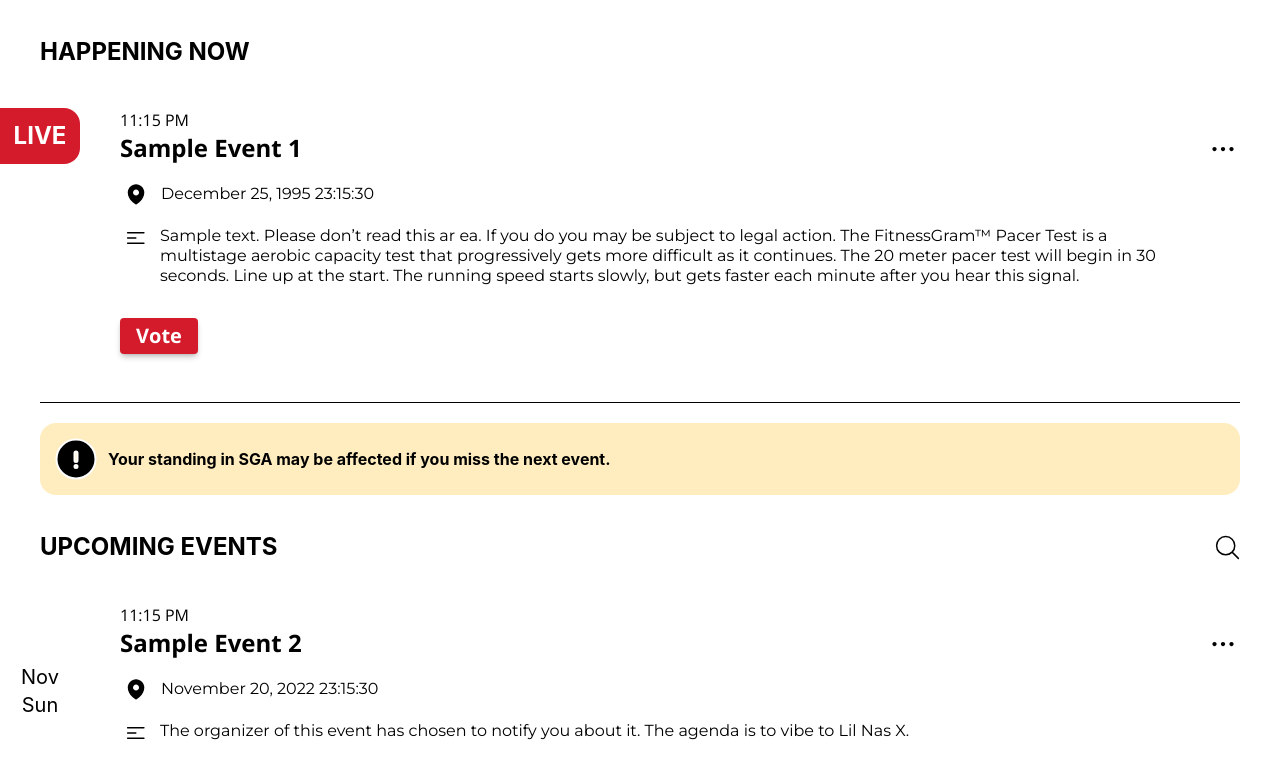
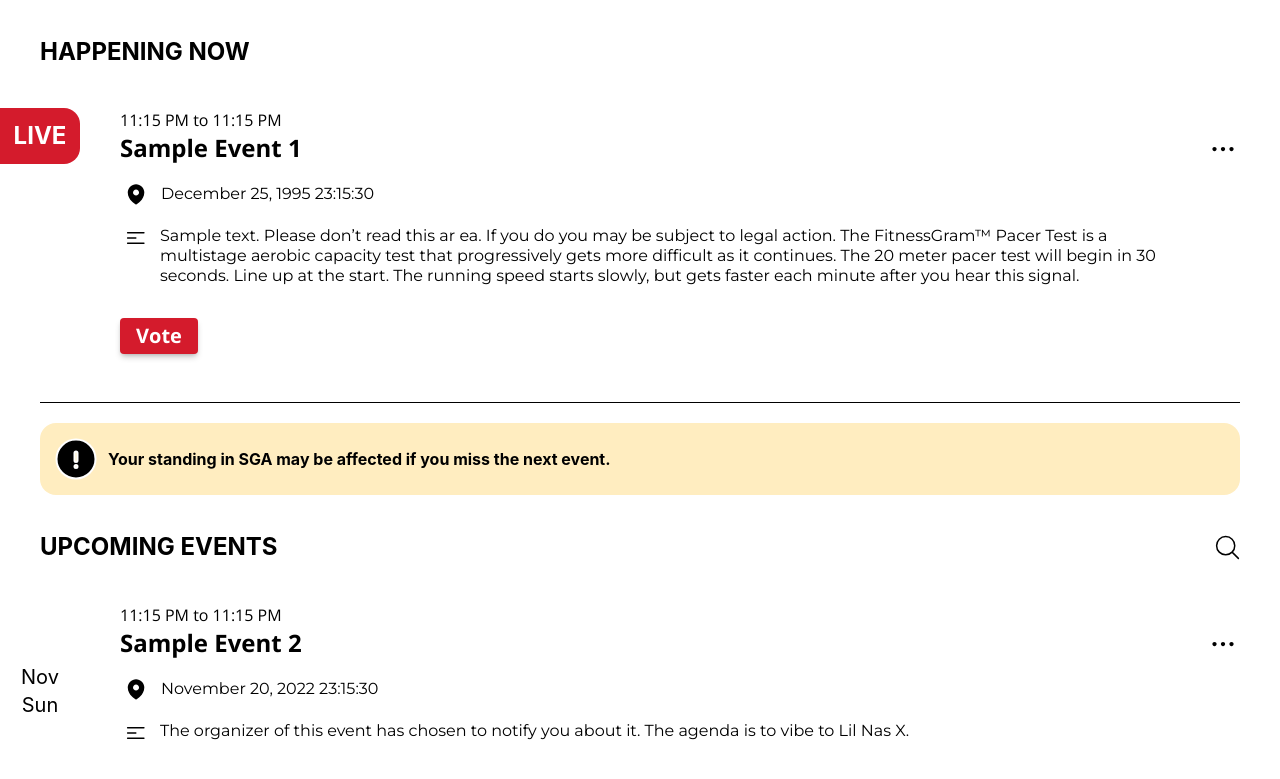
Before and after one commit to sandboxnu/sga-tooling, a React (Create React App) app: page / in a window 1280 px wide. Shown: the top 779 px of the page. Built offline with nearby package versions, Linux system fonts and the light colour scheme.

Commit message:
Added new Event type

```diff
--- a/src/Homepage.tsx
+++ b/src/Homepage.tsx
@@ -1,9 +1,10 @@
 import { ReactElement } from "react";
 import SearchIcon from "./assets/SearchIcon.svg";
 import Alert from "./components/Alert";
-import EventCard from "./components/EventCard";
+import EventCard, { Event } from "./components/EventCard";
 import EventsJSON from "./events.json";
 
+// Renders homepage with events.
 const Homepage = (): ReactElement => {
   function getColor(start: Date, end: Date) {
     const today = new Date();
@@ -18,31 +19,44 @@ const Homepage = (): ReactElement => {
     }
   }
 
-  const liveEvents = EventsJSON.filter(
-    (e) => getColor(new Date(e.startTime), new Date(e.endTime)) === "bg-sga-red"
-  ).map((e) => (
+  const events: Event[] = EventsJSON.map((e) => {
+    return {
+      startTime: new Date(e.startTime),
+      endTime: new Date(e.endTime),
+      name: e.name,
+      location: e.startTime,
+      description: e.description,
+      color: getColor(new Date(e.startTime), new Date(e.endTime)),
+    };
+  });
+
+  const liveEvents = events
+    .filter((e) => e.color === "bg-sga-red")
+    .map((e) => (
       <>
         <EventCard
-        startTime={new Date(e.startTime)}
+          startTime={e.startTime}
+          endTime={e.endTime}
           name={e.name}
-        location={e.startTime}
+          location={e.location}
           description={e.description}
-        color={getColor(new Date(e.startTime), new Date(e.endTime))}
+          color={e.color}
         />
         <hr className="border-black home-mx" />
       </>
     ));
 
-  const upcomingEvents = EventsJSON.filter(
-    (e) => getColor(new Date(e.startTime), new Date(e.endTime)) !== "bg-sga-red"
-  ).map((e) => (
+  const upcomingEvents = events
+    .filter((e) => e.color !== "bg-sga-red")
+    .map((e) => (
       <>
         <EventCard
-        startTime={new Date(e.startTime)}
+          startTime={e.startTime}
+          endTime={e.endTime}
           name={e.name}
-        location={e.startTime}
+          location={e.location}
           description={e.description}
-        color={getColor(new Date(e.startTime), new Date(e.endTime))}
+          color={e.color}
         />
         <hr className="border-black home-mx" />
       </>
--- a/src/components/Alert.tsx
+++ b/src/components/Alert.tsx
@@ -10,12 +10,11 @@ const Alert = (props: {
   message: string;
   className?: string;
 }): ReactElement => {
-
   // let { eventID } = useParams();
 
   return (
     <div
-      className={`flex items-start space-x-2 text-left bg-warning-light rounded-2xl p-3 text-sm h-fit bg-alert-yellow ${props.className}`}
+      className={`flex items-start space-x-2 text-left rounded-2xl p-3 text-sm h-fit bg-alert-yellow ${props.className}`}
       role="alert"
     >
       <ExclamationCircleIcon className="w-12 fill-warning-dark flex-none stroke-white" />
--- a/src/components/EventCard.tsx
+++ b/src/components/EventCard.tsx
@@ -5,14 +5,14 @@ import TextIconSVG from ".././assets/TextIcon.svg";
 import ".././styles.css";
 import { EventDate } from "./EventDate";
 
-export interface EventCardProps {
+export type Event = {
   startTime: Date;
-  endTime?: Date;
+  endTime: Date;
   name: string;
   location: string;
   description: string;
   color: string;
-}
+};
 
 /**
  * Renders a single event in the feed
@@ -24,7 +24,7 @@ const EventCard = ({
   location,
   description,
   color,
-}: EventCardProps): ReactElement => {
+}: Event): ReactElement => {
   let startTimeString: string = startTime.toLocaleString("en-US", {
     hour: "numeric",
     minute: "numeric",
```
Lines whose indentation alone changed are shown as unchanged.
